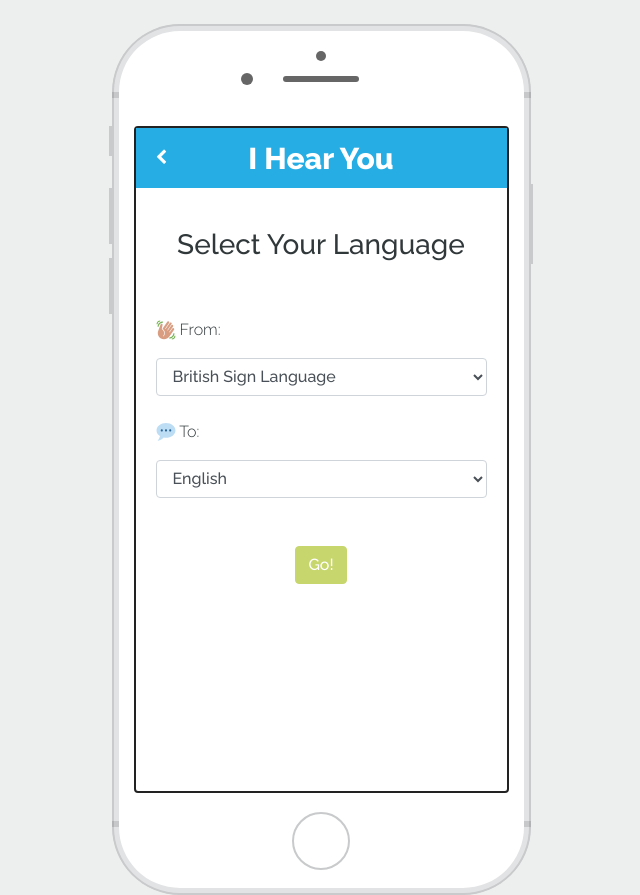
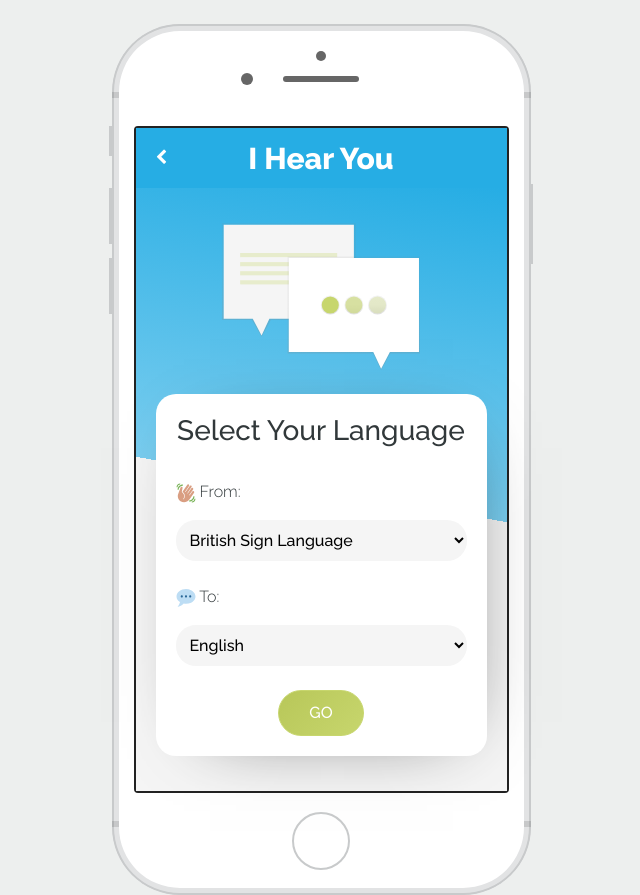
Before and after one commit to rbirene/i-hear-you, a React (Create React App) app: page /sl-txt-choose in a window 1280 px wide. Shown: the whole page, without its empty margins (319-959 px from the left). Built offline with nearby package versions, Linux system fonts and the light colour scheme.

Commit message:
updated choose pages

```diff
--- a/src/SlTxtChoose.js
+++ b/src/SlTxtChoose.js
@@ -8,19 +8,25 @@
         <div className="back"><Link to="/"><span className="fa fa-chevron-left"></span></Link></div><p className="text-center">I Hear You</p>
       </div>
       <div className="sl-txt-choose">
+        <div className="illustration-container">
+          <img className="illustration" src="img/illustration-talk.svg" alt="illustration of someone being live-translated"/>
+        </div>
+        <br/>
+        <div className="choose-container">
           <h3 className="text-center">Select Your Language</h3>
-        <br/><br/>
+          <br/>
           <p><img className="icons" src="img/wave.svg" alt="icon of hand waving"/> From:</p>
-        <select className="form-control">
+          <select>
             <option>British Sign Language</option>
           </select>
-        <br/>
+          <br/><br/>
           <p><img className="icons" src="img/text.svg" alt="icon of speech bubble"/> To:</p>
-        <select className="form-control">
+          <select>
             <option>English</option>
           </select>
           <br/><br/>
-        <Link to="sl-txt" className="d-flex justify-content-center"><button type="button" className="btn btn-success">Go!</button></Link>
+          <Link to="sl-txt" className="d-flex justify-content-center"><button type="button" className="btn btn-success">Go</button></Link>
+        </div>
       </div>
     </div>
   );
--- a/src/TxtSlChoose.js
+++ b/src/TxtSlChoose.js
@@ -8,19 +8,25 @@
         <div className="back"><Link to="/"><span className="fa fa-chevron-left"></span></Link></div><p className="text-center">I Hear You</p>
       </div>
       <div className="txt-sl-choose">
-        <h3 className="text-center">Select Your Language</h3>
-        <br/><br/>
-        <p><img className="icons" src="img/text.svg" alt="icon of speech bubble"/> To:</p>
-        <select className="form-control">
-          <option>English</option>
-        </select>
+        <div className="illustration-container">
+          <img className="illustration" src="img/illustration-learn.svg" alt="illustration of someone being live-translated"/>
+        </div>
         <br/>
-        <p><img className="icons" src="img/wave.svg" alt="icon of hand waving"/> From:</p>
-        <select className="form-control">
-          <option>American Sign Language</option>
-        </select>
-        <br/><br/>
-        <Link to="txt-sl" className="d-flex justify-content-center"><button type="button" className="btn btn-success">Go!</button></Link>
+        <div className="choose-container">
+          <h3 className="text-center">Select Your Language</h3>
+          <br/>
+          <p><img className="icons" src="img/text.svg" alt="icon of speech bubble"/> From:</p>
+          <select>
+            <option>English</option>
+          </select>
+          <br/><br/>
+          <p><img className="icons" src="img/wave.svg" alt="icon of hand waving"/> To:</p>
+          <select>
+            <option>British Sign Language</option>
+          </select>
+          <br/><br/>
+          <Link to="txt-sl" className="d-flex justify-content-center"><button type="button" className="btn btn-success">Go</button></Link>
+        </div>
       </div>
     </div>
   );
--- a/src/index.css
+++ b/src/index.css
@@ -196,9 +196,13 @@
 h3{
   font-weight: 500;
 }
-button{
-  background: #C7D66D !important;
+.btn{
+  background: #b8c759;
+  background: linear-gradient(133deg, #b8c759 0%, #C7D66D 100%);
   border-color: #C7D66D !important;
+  border-radius: 40px;
+  padding: 10px 30px;
+  text-transform: uppercase;
 }
 a:hover{
   text-decoration: none;
@@ -256,12 +260,40 @@
 }
 
 /*CHOOSE*/
-.sl-txt-choose{
-  padding: 40px 20px;
+.sl-txt-choose, .txt-sl-choose{
+  background: linear-gradient(10deg, #F5F5F5 50%,  #79cdef 50%, #26ADE4);
+  padding: 35px 20px;
 }
+
+.illustration-container{
+  width: 100%;
+  margin: auto;
+  text-align: center;
+}
+
+.illustration {
+  width: 60%;
+  height: auto;
+}
+
+.choose-container {
+  background: #fff;
+  border-radius: 20px;
+  box-shadow: 10px 10px 73px -44px rgba(0,0,0,0.75);
+  padding: 20px;
+}
+
 .icons{
   width: 20px;
   height: auto;
+}
+
+select{
+  background: #F5F5F5;
+  border: none;
+  border-radius: 20px;
+  padding: 10px;
+  width: 100%;
 }
 
 /*SL TO TXT*/
@@ -277,11 +309,10 @@
   position: absolute;
   bottom: 100px;
   left: 40px;
-	background: #C7D66D;
-  color: #fff;
-	border-radius: .4em;
+  background: #fff;
+  border-radius: 20px;
+  box-shadow: 10px 10px 73px -44px #000;
   padding: 15px 40px;
-  box-shadow: 10px 10px 8px -8px rgba(0,0,0,0.1);
 }
 
 .speech-bubble:after {
@@ -292,7 +323,7 @@
   width: 0;
   height: 0;
   border: 23px solid transparent;
-	border-right-color: #C7D66D;
+  border-right-color: #fff;
   border-left: 0;
   border-bottom: 0;
   margin-left: -21px;
```
Also changed, not shown: public/img/illustration-learn.svg (added), public/img/illustration-talk.svg (added). Lines whose indentation alone changed are shown as unchanged.
